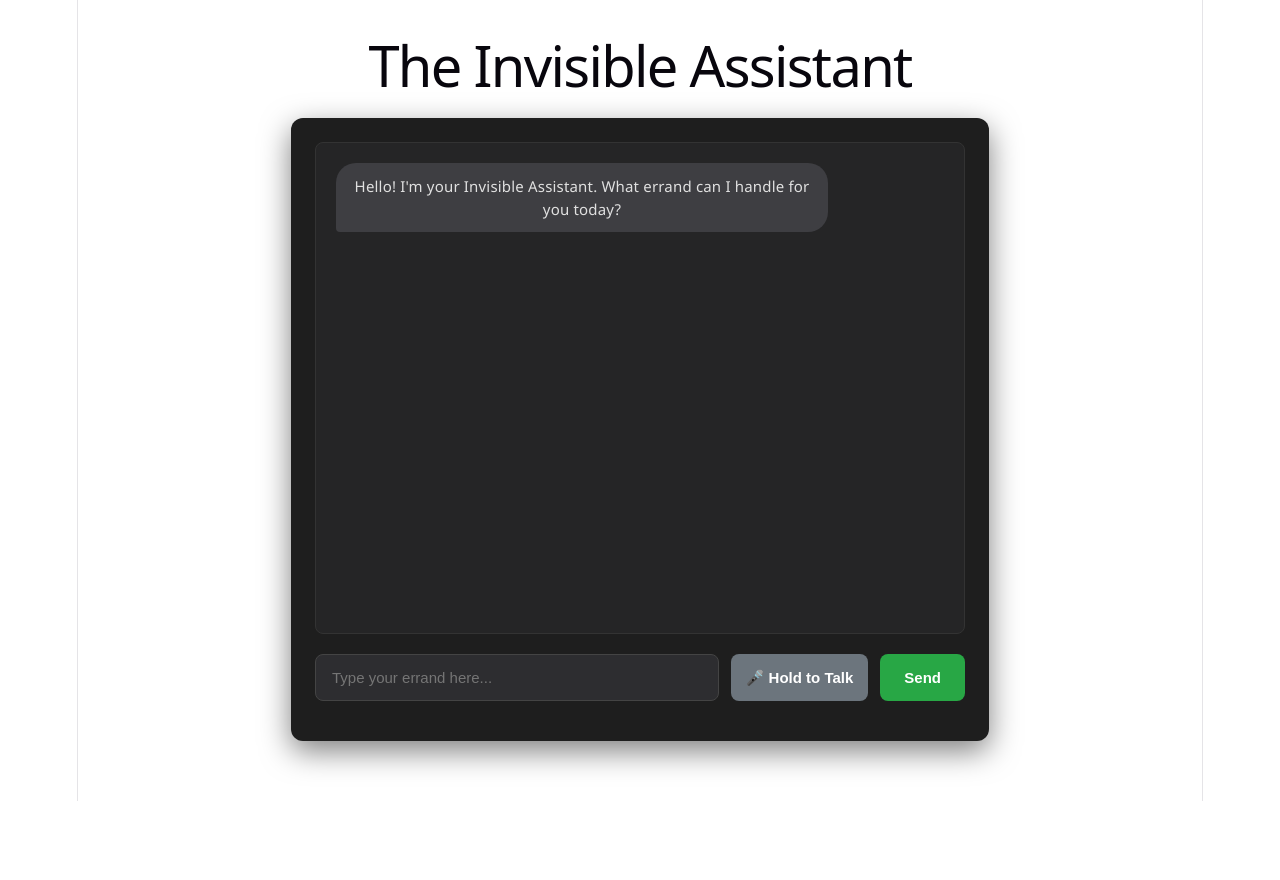
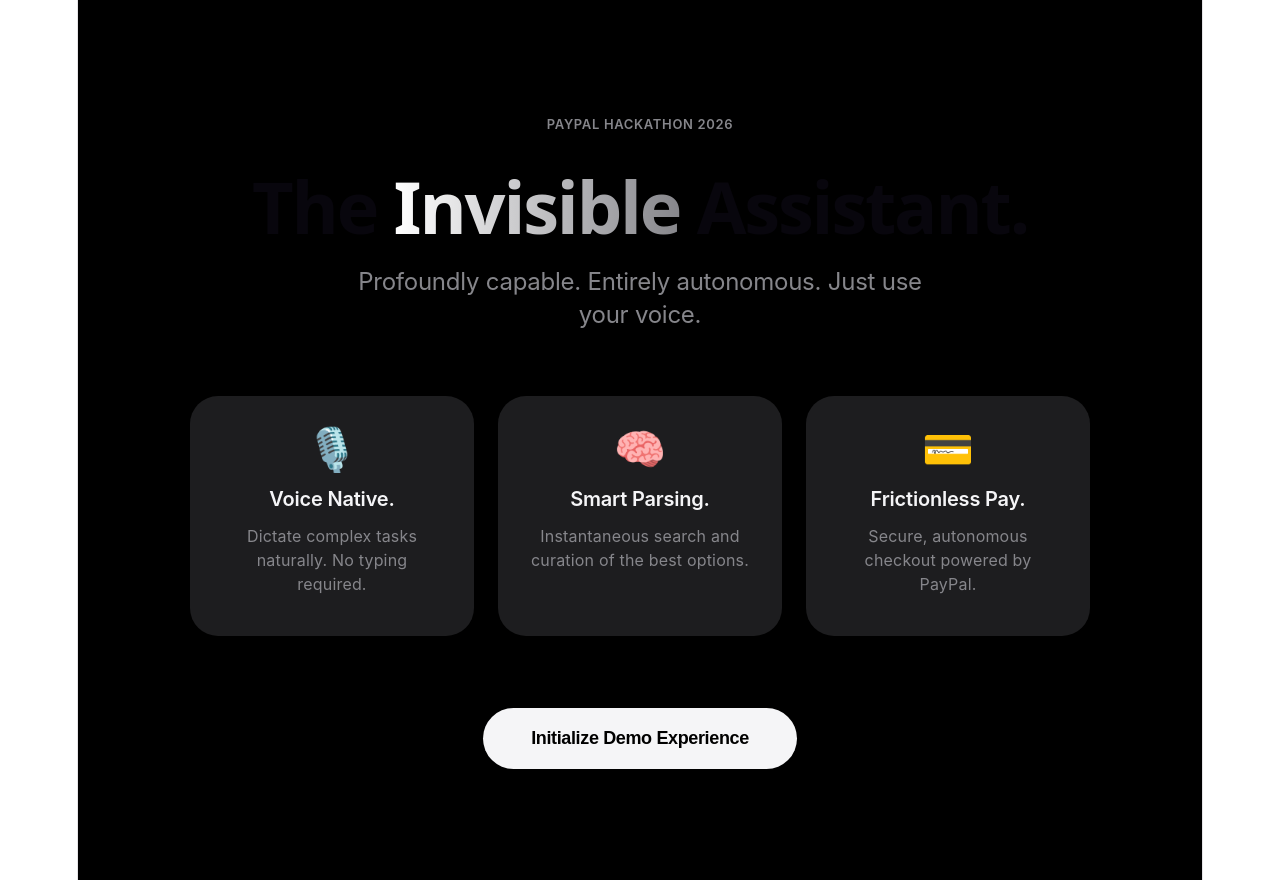
Before and after one commit to ziadelmoussa/Ghost-AI, a React app in the folder frontend/: page / in a window 1280 px wide. Before the commit the page ends 801 px from the top, so only its background shows below. Built offline with nearby package versions, Linux system fonts and the light colour scheme; the HTML template or start-up script is replaced by a standard one.

Commit message:
feat: implement Apple-style minimalist onboarding and chat UI with mock flow

```diff
--- a/frontend/src/App.jsx
+++ b/frontend/src/App.jsx
@@ -1,11 +1,24 @@
+import { useState } from 'react';
 import ChatInterface from './components/ChatInterface';
+import Onboarding from './components/Onboarding';
+import './App.css'; // Ensure global resets are here if you have them
 
 function App() {
+  const [sessionId, setSessionId] = useState(null);
+
+  const handleDemoLogin = () => {
+    const mockSession = "demo_judge_" + Math.random().toString(36).substring(2, 9);
+    setSessionId(mockSession);
+  };
+
   return (
-    <div style={{ padding: '20px' }}>
-      <h1 style={{ textAlign: 'center' }}>The Invisible Assistant</h1>
-      <ChatInterface />
-    </div>
+    <>
+      {!sessionId ? (
+        <Onboarding onLogin={handleDemoLogin} />
+      ) : (
+        <ChatInterface sessionId={sessionId} />
+      )}
+    </>
   );
 }
 
--- a/frontend/src/components/ChatInterface.css
+++ b/frontend/src/components/ChatInterface.css
@@ -1,21 +1,25 @@
+/* Apple-Style Chat Container */
 .chat-container {
-    max-width: 650px;
+    max-width: 720px;
     margin: 40px auto;
-    font-family: 'Segoe UI', Roboto, Helvetica, Arial, sans-serif;
-    background-color: #1e1e1e;
-    border-radius: 12px;
-    padding: 24px;
-    box-shadow: 0 10px 30px rgba(0, 0, 0, 0.5);
-    color: #ffffff;
+    font-family: -apple-system, BlinkMacSystemFont, "SF Pro Display", "Helvetica Neue", sans-serif;
+    background-color: #000000;
+    border-radius: 24px;
+    padding: 32px;
+    color: #f5f5f7;
+    display: flex;
+    flex-direction: column;
+    height: 85vh;
 }
 
+/* Chat Window Area */
 .chat-window {
-    height: 450px;
+    flex: 1;
     overflow-y: auto;
-    background-color: #252526;
-    border: 1px solid #333;
-    padding: 20px;
-    border-radius: 8px;
+    background-color: #161618;
+    border: 1px solid rgba(255, 255, 255, 0.08);
+    padding: 24px;
+    border-radius: 20px;
     margin-bottom: 20px;
     display: flex;
     flex-direction: column;
@@ -35,56 +39,57 @@
     justify-content: flex-start;
 }
 
+/* Apple Message Bubbles */
 .message-bubble {
-    padding: 12px 18px;
-    border-radius: 20px;
+    padding: 14px 18px;
+    border-radius: 18px;
     max-width: 75%;
     line-height: 1.5;
-    word-break: break-word;
     font-size: 15px;
+    letter-spacing: -0.01em;
 }
 
 .message-bubble.user {
-    background-color: #007bff;
+    background-color: #0071e3; /* Apple Blue */
     color: #ffffff;
-    border-bottom-right-radius: 4px;
+    border-bottom-right-radius: 6px;
 }
 
 .message-bubble.ai {
-    background-color: #3e3e42;
-    color: #e0e0e0;
-    border-bottom-left-radius: 4px;
+    background-color: #2c2c2e;
+    color: #f5f5f7;
+    border-bottom-left-radius: 6px;
 }
 
 .payment-link {
-    color: #4daafc;
+    color: #2997ff;
     text-decoration: underline;
-    font-weight: 600;
+    font-weight: 500;
 }
 
 .payment-link:hover {
-    color: #82c4ff;
+    color: #70b5ff;
 }
 
 .loading-text {
-    color: #888;
+    color: #86868b;
     font-size: 14px;
     font-style: italic;
-    margin-top: -8px;
+    padding-left: 4px;
 }
 
+/* Input Form Layout */
 .input-form {
     display: flex;
     gap: 12px;
-    margin-bottom: 16px;
 }
 
 .chat-input {
     flex: 1;
-    padding: 14px 16px;
-    border-radius: 8px;
-    border: 1px solid #444;
-    background-color: #2d2d30;
+    padding: 16px 20px;
+    border-radius: 980px;
+    border: 1px solid rgba(255, 255, 255, 0.15);
+    background-color: #1d1d1f;
     color: #ffffff;
     font-size: 15px;
     outline: none;
@@ -92,43 +97,46 @@
 }
 
 .chat-input:focus {
-    border-color: #007bff;
+    border-color: #0071e3;
 }
 
+/* Apple Pill Buttons */
 .btn-send {
     padding: 0 24px;
-    border-radius: 8px;
+    border-radius: 980px;
     border: none;
-    background-color: #28a745;
-    color: #ffffff;
+    background-color: #f5f5f7;
+    color: #000000;
     font-weight: 600;
-    font-size: 15px;
+    font-size: 14px;
     cursor: pointer;
-    transition: background-color 0.2s ease;
+    transition: transform 0.2s ease, background-color 0.2s ease;
 }
 
 .btn-send:hover:not(:disabled) {
-    background-color: #218838;
+    background-color: #ffffff;
+    transform: scale(1.02);
 }
 
-.btn-send:disabled, .btn-paypal:disabled {
-    opacity: 0.6;
+.btn-send:disabled {
+    opacity: 0.4;
     cursor: not-allowed;
 }
 
-.btn-paypal {
+/* Dynamic Option Cards styling */
+.option-card-btn {
     width: 100%;
-    padding: 14px;
-    border-radius: 8px;
-    border: none;
-    background-color: #0070ba;
-    color: #ffffff;
-    font-weight: bold;
-    font-size: 16px;
+    padding: 14px 16px;
+    background: #1d1d1f;
+    color: #f5f5f7;
+    border: 1px solid rgba(255, 255, 255, 0.1);
+    border-radius: 12px;
     cursor: pointer;
-    transition: background-color 0.2s ease;
+    text-align: left;
+    transition: all 0.2s ease;
 }
 
-.btn-paypal:hover:not(:disabled) {
-    background-color: #005ea6;
+.option-card-btn:hover {
+    border-color: #0071e3;
+    background: #252528;
 }
--- a/frontend/src/components/ChatInterface.jsx
+++ b/frontend/src/components/ChatInterface.jsx
@@ -2,9 +2,9 @@ import { useState, useRef } from 'react';
 import { sendTaskRequest, sendCheckoutRequest, sendVoiceRequest } from '../services/api';
 import './ChatInterface.css';
 
-export default function ChatInterface() {
+export default function ChatInterface({ sessionId }) {
     const [messages, setMessages] = useState([
-        { role: 'ai', content: "Hello! I'm your Invisible Assistant. What errand can I handle for you today?", options: null }
+        { role: 'ai', content: `Session active (${sessionId}). What errand can I handle for you today?`, options: null }
     ]);
     const [input, setInput] = useState('');
     const [isLoading, setIsLoading] = useState(false);
@@ -38,21 +38,22 @@ export default function ChatInterface() {
             mediaRecorder.current = new MediaRecorder(stream);
             audioChunks.current = [];
 
+            mediaRecorder.current.ondataavailable = (event) => {
+                if (event.data.size > 0) audioChunks.current.push(event.data);
+            };
+
             mediaRecorder.current.onstop = async () => {
                 const audioBlob = new Blob(audioChunks.current, { type: 'audio/webm' });
                 setIsLoading(true);
 
-                // 1. Show a temporary loading placeholder
                 setMessages((prev) => [...prev, { role: 'user', content: "🎤 Transcribing audio..." }]);
 
                 try {
                     const data = await sendVoiceRequest(audioBlob);
 
-                    // 2. Remove the placeholder and add the real transcription + AI response
                     setMessages((prev) => {
                         const newMessages = [...prev];
-                        newMessages.pop(); // Removes the "Transcribing audio..." placeholder
-
+                        newMessages.pop();
                         return [
                             ...newMessages,
                             { role: 'user', content: `🎤 ${data.transcription}` },
@@ -82,7 +83,6 @@ export default function ChatInterface() {
         if (mediaRecorder.current && mediaRecorder.current.state === "recording") {
             mediaRecorder.current.stop();
             setIsRecording(false);
-            // Stop the media tracks to turn off the red recording light in the browser tab
             mediaRecorder.current.stream.getTracks().forEach(track => track.stop());
         }
     };
@@ -95,7 +95,7 @@ export default function ChatInterface() {
             const data = await sendCheckoutRequest(option.rate, option.name);
             const paymentMessage = {
                 role: 'ai',
-                content: `Great choice! Here is your payment link for ${data.item} ($${data.received_amount}): ${data.payment_link}`
+                content: `Here is your secure checkout link for ${data.item} ($${data.received_amount}): ${data.payment_link}`
             };
             setMessages((prev) => [...prev, paymentMessage]);
         } catch (error) {
@@ -120,17 +120,18 @@ export default function ChatInterface() {
                             )}
 
                             {msg.options && (
-                                <div style={{ display: 'flex', flexDirection: 'column', gap: '8px', marginTop: '12px' }}>
+                                <div style={{ display: 'flex', flexDirection: 'column', gap: '8px', marginTop: '14px' }}>
                                     {msg.options.map((opt) => (
                                         <button
                                             key={opt.id}
                                             onClick={() => handleCheckout(opt)}
-                                            style={{ padding: '10px', background: '#2d2d30', color: '#fff', border: '1px solid #444', borderRadius: '6px', cursor: 'pointer', textAlign: 'left', transition: '0.2s' }}
-                                            onMouseOver={(e) => e.target.style.borderColor = '#007bff'}
-                                            onMouseOut={(e) => e.target.style.borderColor = '#444'}
+                                            className="option-card-btn"
                                         >
-                                            <strong>{opt.name}</strong> - ${opt.rate} <br/>
-                                            <small style={{ color: '#aaa' }}>{opt.time}</small>
+                                            <div style={{ display: 'flex', justifyContent: 'space-between', marginBottom: '4px' }}>
+                                                <strong>{opt.name}</strong>
+                                                <span style={{ color: '#2997ff', fontWeight: 600 }}>${opt.rate}</span>
+                                            </div>
+                                            <small style={{ color: '#86868b' }}>{opt.time}</small>
                                         </button>
                                     ))}
                                 </div>
@@ -146,7 +147,7 @@ export default function ChatInterface() {
                     type="text"
                     value={input}
                     onChange={(e) => setInput(e.target.value)}
-                    placeholder="Type your errand here..."
+                    placeholder="Type an errand or hold to talk..."
                     className="chat-input"
                     disabled={isLoading || isRecording}
                 />
@@ -157,9 +158,9 @@ export default function ChatInterface() {
                     onMouseUp={stopRecording}
                     onMouseLeave={stopRecording}
                     className="btn-send"
-                    style={{ backgroundColor: isRecording ? '#dc3545' : '#6c757d', padding: '0 15px' }}
+                    style={{ backgroundColor: isRecording ? '#ff453a' : '#2c2c2e', color: isRecording ? '#fff' : '#f5f5f7' }}
                 >
-                    {isRecording ? '🎙️ Recording' : '🎤 Hold to Talk'}
+                    {isRecording ? '🎙️ Recording...' : '🎤 Hold to Talk'}
                 </button>
 
                 <button type="submit" disabled={isLoading || isRecording} className="btn-send">
--- /dev/null
+++ b/frontend/src/components/Onboarding.css
@@ -0,0 +1,124 @@
+/* Apple Dark Mode Foundation */
+.onboarding-wrapper {
+    display: flex;
+    justify-content: center;
+    align-items: center;
+    min-height: 100vh;
+    background-color: #000000;
+    color: #f5f5f7;
+    /* Uses Apple's system fonts automatically on Mac/iOS, gracefully falls back elsewhere */
+    font-family: -apple-system, BlinkMacSystemFont, "SF Pro Display", "Helvetica Neue", sans-serif;
+    padding: 40px 20px;
+    overflow: hidden;
+}
+
+.onboarding-card {
+    max-width: 900px;
+    width: 100%;
+    text-align: center;
+    /* Apple's signature smooth fade and blur-in effect */
+    animation: fadeBlurIn 1.2s cubic-bezier(0.16, 1, 0.3, 1) forwards;
+}
+
+@keyframes fadeBlurIn {
+    0% { opacity: 0; filter: blur(12px); transform: translateY(20px); }
+    100% { opacity: 1; filter: blur(0); transform: translateY(0); }
+}
+
+.onboarding-badge {
+    color: #86868b;
+    font-size: 13px;
+    font-weight: 600;
+    letter-spacing: 0.05em;
+    text-transform: uppercase;
+    margin-bottom: 24px;
+}
+
+.onboarding-title {
+    font-size: 72px;
+    font-weight: 700;
+    letter-spacing: -0.03em;
+    line-height: 1.05;
+    margin-bottom: 20px;
+}
+
+.title-highlight {
+    background: linear-gradient(90deg, #ffffff, #86868b);
+    -webkit-background-clip: text;
+    -webkit-text-fill-color: transparent;
+}
+
+.onboarding-subtitle {
+    font-size: 24px;
+    font-weight: 400;
+    color: #86868b;
+    max-width: 600px;
+    margin: 0 auto 64px auto;
+    line-height: 1.4;
+    letter-spacing: -0.01em;
+}
+
+/* Minimalist Surface Cards */
+.features-grid {
+    display: grid;
+    grid-template-columns: repeat(auto-fit, minmax(260px, 1fr));
+    gap: 24px;
+    margin-bottom: 72px;
+}
+
+.feature-card {
+    background-color: #1d1d1f;
+    border-radius: 28px;
+    padding: 40px 30px;
+    text-align: center;
+    transition: transform 0.3s cubic-bezier(0.25, 1, 0.5, 1), background-color 0.3s ease;
+}
+
+.feature-card:hover {
+    transform: scale(1.02);
+    background-color: #252528;
+}
+
+.feature-icon {
+    font-size: 42px;
+    margin-bottom: 24px;
+    display: block;
+}
+
+.feature-title {
+    color: #f5f5f7;
+    font-size: 20px;
+    font-weight: 600;
+    margin-bottom: 12px;
+    letter-spacing: -0.01em;
+}
+
+.feature-desc {
+    color: #86868b;
+    font-size: 16px;
+    line-height: 1.5;
+    font-weight: 400;
+}
+
+/* Classic Apple Pill Button */
+.btn-demo-login {
+    background-color: #f5f5f7;
+    color: #000000;
+    border: none;
+    border-radius: 980px;
+    padding: 20px 48px;
+    font-size: 18px;
+    font-weight: 600;
+    letter-spacing: -0.02em;
+    cursor: pointer;
+    transition: all 0.2s cubic-bezier(0.25, 1, 0.5, 1);
+}
+
+.btn-demo-login:hover {
+    background-color: #ffffff;
+    transform: scale(1.03);
+}
+
+.btn-demo-login:active {
+    transform: scale(0.97);
+}
--- /dev/null
+++ b/frontend/src/components/Onboarding.jsx
@@ -0,0 +1,45 @@
+import './Onboarding.css';
+
+export default function Onboarding({ onLogin }) {
+    return (
+        <div className="onboarding-wrapper">
+            <div className="onboarding-card">
+
+                <div className="onboarding-badge">PayPal Hackathon 2026</div>
+
+                <h1 className="onboarding-title">
+                    The <span className="title-highlight">Invisible</span> Assistant.
+                </h1>
+
+                <p className="onboarding-subtitle">
+                    Profoundly capable. Entirely autonomous. Just use your voice.
+                </p>
+
+                <div className="features-grid">
+                    <div className="feature-card">
+                        <span className="feature-icon">🎙️</span>
+                        <h3 className="feature-title">Voice Native.</h3>
+                        <p className="feature-desc">Dictate complex tasks naturally. No typing required.</p>
+                    </div>
+
+                    <div className="feature-card">
+                        <span className="feature-icon">🧠</span>
+                        <h3 className="feature-title">Smart Parsing.</h3>
+                        <p className="feature-desc">Instantaneous search and curation of the best options.</p>
+                    </div>
+
+                    <div className="feature-card">
+                        <span className="feature-icon">💳</span>
+                        <h3 className="feature-title">Frictionless Pay.</h3>
+                        <p className="feature-desc">Secure, autonomous checkout powered by PayPal.</p>
+                    </div>
+                </div>
+
+                <button onClick={onLogin} className="btn-demo-login">
+                    Initialize Demo Experience
+                </button>
+
+            </div>
+        </div>
+    );
+}
```
